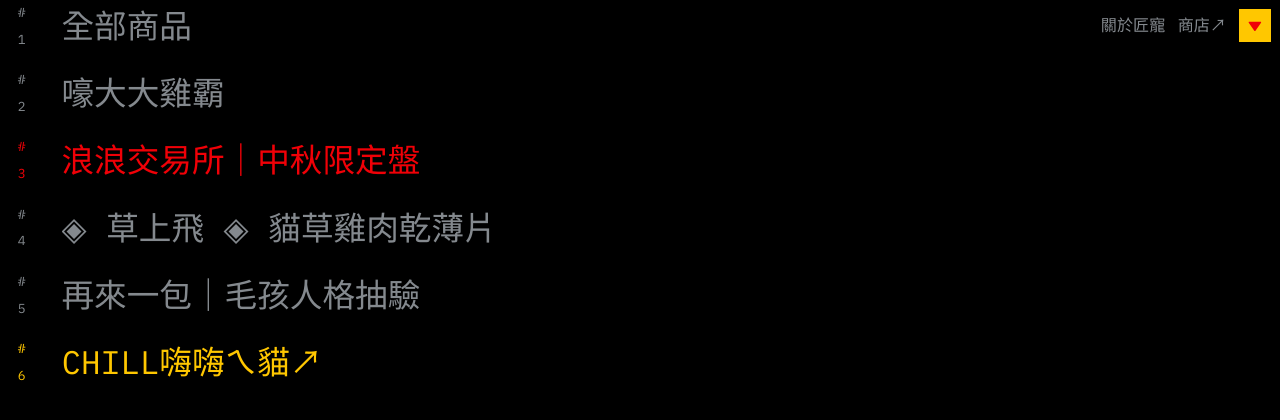
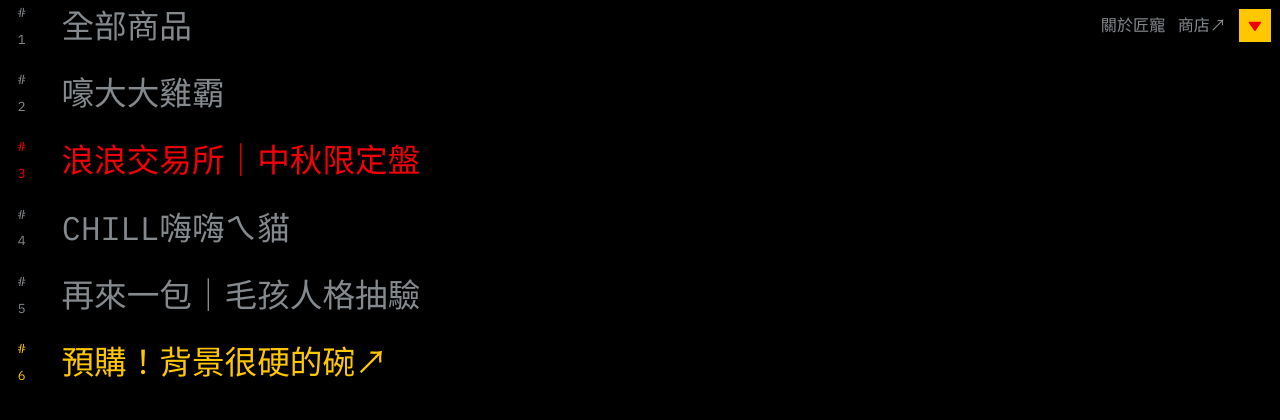
Before and after one commit to aa89976566/furmosa_menu, a Next.js app: page / in a window 1280 px wide. Shown: the top 420 px of the page. Built offline with nearby package versions, Linux system fonts and the light colour scheme; a web font is replaced by a local one.

Commit message:
Rename catnip campaign and restore preorder label

```diff
--- a/src/data/works.ts
+++ b/src/data/works.ts
@@ -56,7 +56,7 @@ export const WORKS_ROWS: WorksRow[] = [
   {
     kind: "link",
     index: 4,
-    label: "◈ 草上飛 ◈ 貓草雞肉乾薄片",
+    label: "chill嗨嗨ㄟ貓",
     href: CATNIP_URL,
     color: "green",
     hoverText: "活動↗",
@@ -74,7 +74,7 @@ export const WORKS_ROWS: WorksRow[] = [
   {
     kind: "link",
     index: 6,
-    label: "chill嗨嗨ㄟ貓",
+    label: "預購！背景很硬的碗",
     href: "https://furmosa.com/pages/found-object-001",
     color: "yellow",
     latest: true,
```
